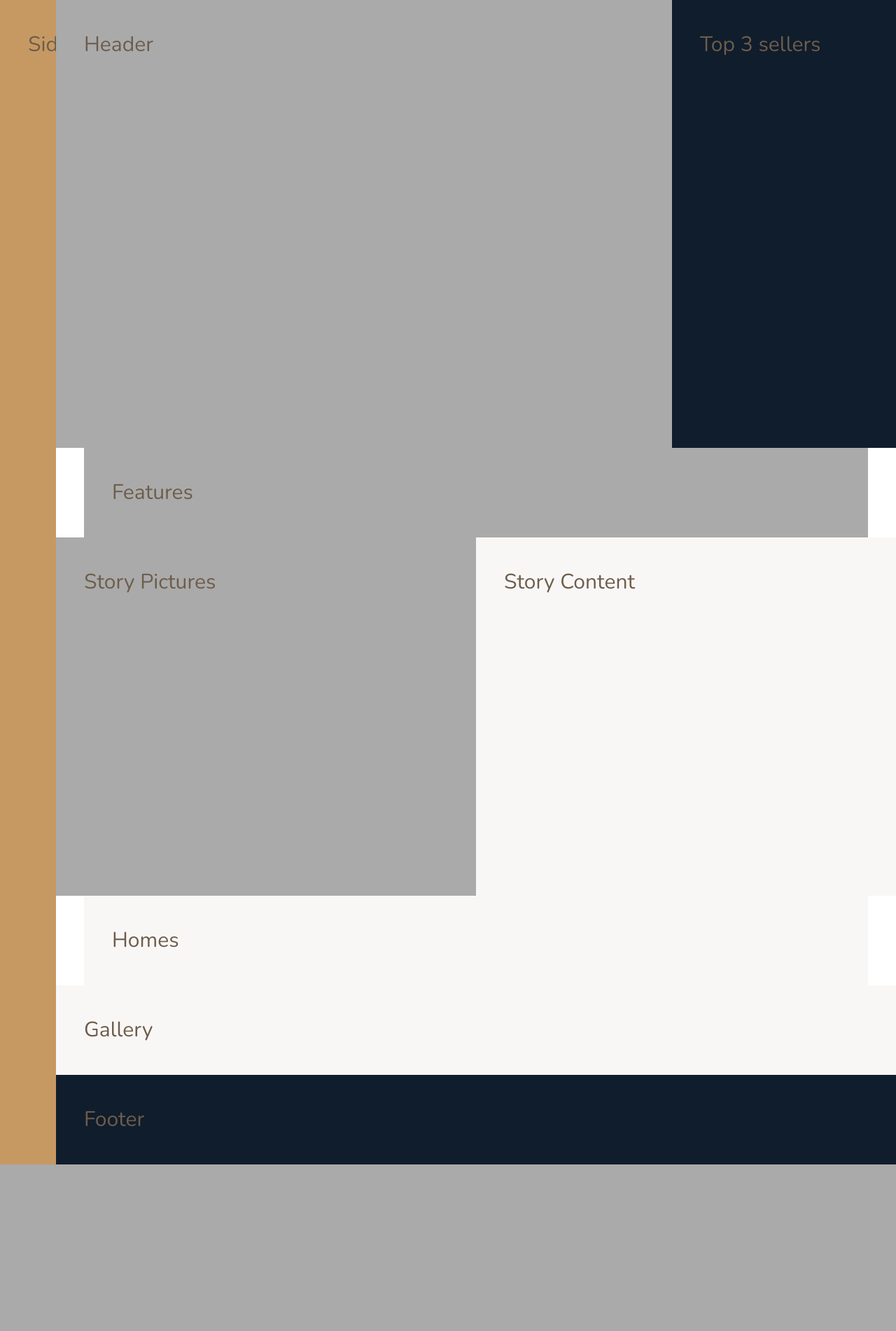
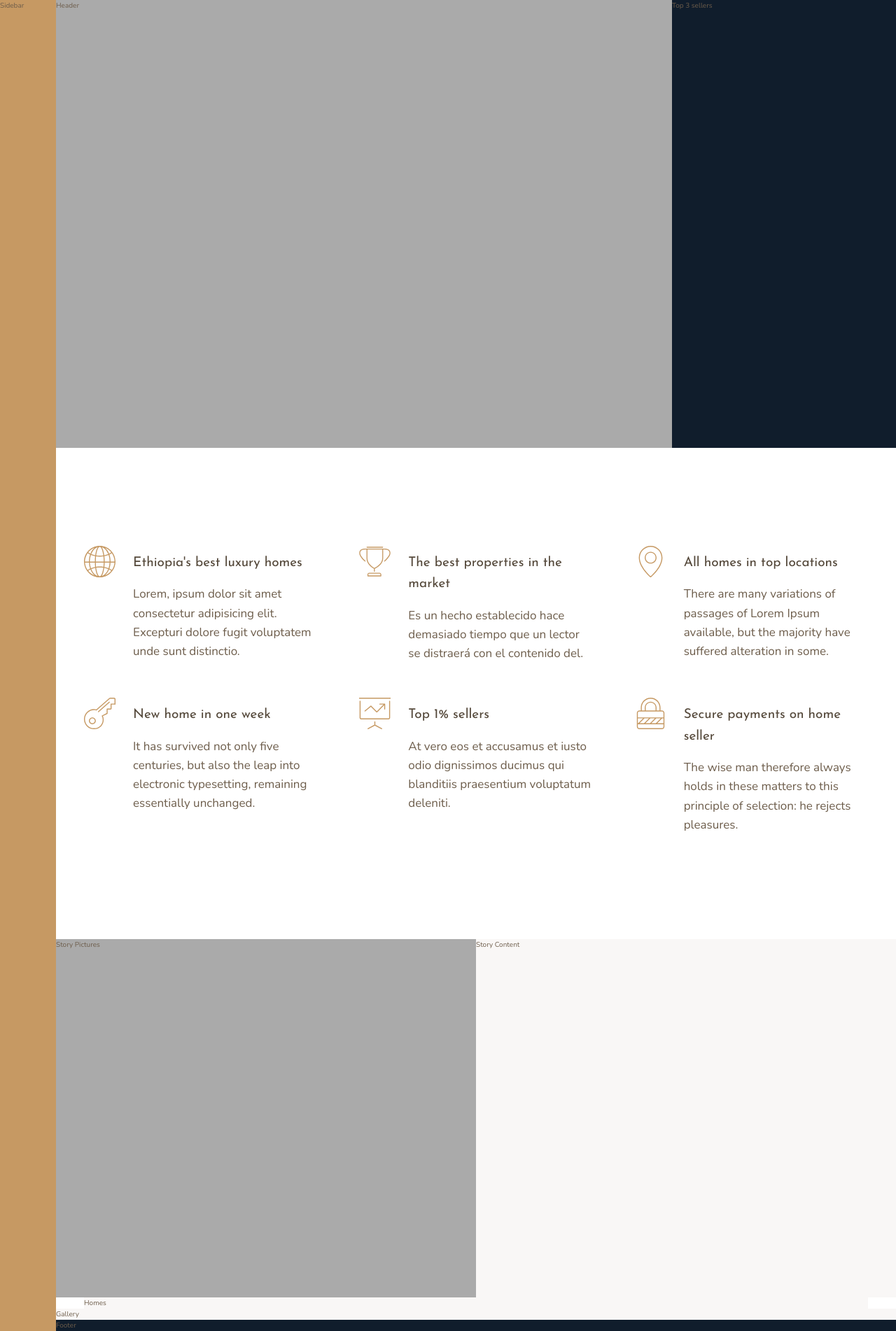
Before and after one commit to ermyas7/bet, a PHP site: page / in a window 1280 px wide. Shown: the whole page at 70% size. Before the commit the page ends 1664 px from the top, so only its background shows below. Run offline with PHP 8.4, Linux system fonts and the light colour scheme.

Commit message:
Add features section

```diff
--- a/css/style.css
+++ b/css/style.css
@@ -19,9 +19,17 @@ body {
   display: grid;
   grid-template-rows: 80vh min-content 40vw repeat(3, min-content);
   grid-template-columns: [sidebar-start] 8rem [sidebar-end full-start] 1fr [center-start] repeat(8, [col-start] minmax(min-content, 14rem) [col-end]) [center-end] 1fr [full-end]; }
-  .container > * {
-    padding: 40px;
-    font-size: 3rem; }
+
+.heading-1, .heading-2, .heading-3, .heading-4 {
+  font-family: "Josefin Sans", sans-serif;
+  font-weight: 400; }
+
+.heading-4 {
+  font-size: 1.9rem; }
+  .heading-4--light {
+    color: #f9f7f6; }
+  .heading-4--dark {
+    color: #54483A; }
 
 .sidebar {
   background-color: #c69963;
@@ -37,8 +45,26 @@ body {
   grid-column: col-start 7/ full-end; }
 
 .features {
-  background-color: #aaa;
-  grid-column: center-start/ center-end; }
+  grid-column: center-start/ center-end;
+  margin: 15rem 0;
+  display: grid;
+  grid-template-columns: repeat(auto-fit, minmax(25rem, 1fr));
+  grid-gap: 6rem;
+  align-items: start; }
+
+.feature {
+  display: grid;
+  grid-template-columns: min-content 1fr;
+  grid-row-gap: 1.5rem;
+  grid-column-gap: 2.5rem; }
+  .feature__icon {
+    fill: #c69963;
+    width: 4.5rem;
+    height: 4.5rem;
+    transform: translateY(-1rem);
+    grid-row: 1/ span 2; }
+  .feature__text {
+    font-size: 1.7rem; }
 
 .story__pictures {
   background-color: #aaa;
--- a/index.html
+++ b/index.html
@@ -25,7 +25,91 @@
         </div>
 
         <section class="features">
-            Features
+
+            <div class="feature">
+                <svg class="feature__icon">
+                    <use Xlink:href="img/sprite.svg#icon-global"></use>
+                </svg>
+
+                <h4 class="heading-4 heading-4--dark">
+                    Ethiopia's best luxury homes
+                </h4>
+
+                <p class="feature__text">
+                    Lorem, ipsum dolor sit amet consectetur adipisicing elit. Excepturi dolore fugit voluptatem unde sunt distinctio.
+                </p>
+            </div>
+
+            <div class="feature">
+                <svg class="feature__icon">
+                    <use Xlink:href="img/sprite.svg#icon-trophy"></use>
+                </svg>
+
+                <h4 class="heading-4 heading-4--dark">
+                    The best properties in the market
+                </h4>
+
+                <p class="feature__text">
+                    Es un hecho establecido hace demasiado tiempo que un lector se distraerá con el contenido del.
+                </p>
+            </div>
+
+            <div class="feature">
+                <svg class="feature__icon">
+                    <use Xlink:href="img/sprite.svg#icon-map-pin"></use>
+                </svg>
+
+                <h4 class="heading-4 heading-4--dark">
+                    All homes in top locations
+                </h4>
+
+                <p class="feature__text">
+                    There are many variations of passages of Lorem Ipsum available, but the majority have suffered alteration in some.
+                </p>
+            </div>
+
+            <div class="feature">
+                <svg class="feature__icon">
+                    <use Xlink:href="img/sprite.svg#icon-key"></use>
+                </svg>
+
+                <h4 class="heading-4 heading-4--dark">
+                    New home in one week
+                </h4>
+
+                <p class="feature__text">
+                    It has survived not only five centuries, but also the leap into electronic typesetting, remaining essentially unchanged.
+                </p>
+            </div>
+
+            <div class="feature">
+                <svg class="feature__icon">
+                    <use Xlink:href="img/sprite.svg#icon-presentation"></use>
+                </svg>
+
+                <h4 class="heading-4 heading-4--dark">
+                    Top 1% sellers
+                </h4>
+
+                <p class="feature__text">
+                    At vero eos et accusamus et iusto odio dignissimos ducimus qui blanditiis praesentium voluptatum deleniti.
+                </p>
+            </div>
+
+            <div class="feature">
+                <svg class="feature__icon">
+                    <use Xlink:href="img/sprite.svg#icon-lock"></use>
+                </svg>
+
+                <h4 class="heading-4 heading-4--dark">
+                    Secure payments on home seller
+                </h4>
+
+                <p class="feature__text">
+                    The wise man therefore always holds in these matters to this principle of selection: he rejects pleasures.
+                </p>
+            </div>
+
         </section>
 
         <div class="story__pictures">
--- a/sass/_base.scss
+++ b/sass/_base.scss
@@ -45,9 +45,4 @@ body{
     grid-template-columns:[sidebar-start] 8rem [sidebar-end full-start]
      1fr [center-start] repeat(8, [col-start] minmax(min-content, 14rem) [col-end])
       [center-end] 1fr [full-end];
-
-      &>*{
-          padding: 40px;
-          font-size: 3rem;
-      }
 }
--- a/sass/_features.scss
+++ b/sass/_features.scss
@@ -1,4 +1,32 @@
 .features{
-    background-color: $color-grey-light-2;
     grid-column: center-start/ center-end;
+
+    margin: 15rem 0;
+    display: grid;
+    grid-template-columns: repeat(auto-fit, minmax(25rem, 1fr));
+    grid-gap: 6rem;
+    align-items: start;
 }
+
+.feature{
+
+    display: grid;
+    grid-template-columns: min-content 1fr;
+    grid-row-gap: 1.5rem;
+    grid-column-gap: 2.5rem;
+
+    &__icon{
+        fill: $color-primary;
+        width: 4.5rem;
+        height: 4.5rem;
+
+        transform: translateY(-1rem);
+
+        grid-row: 1/ span 2;
+    }
+
+    &__text{
+        font-size: 1.7rem;
+    }
+
+}
--- a/sass/_typography.scss
+++ b/sass/_typography.scss
@@ -0,0 +1,29 @@
+%heading{
+    font-family: $font-display;
+    font-weight: 400;
+}
+
+.heading-1{
+    @extend %heading;
+}
+
+.heading-2{
+    @extend %heading;
+}
+
+.heading-3{
+    @extend %heading;
+}
+
+.heading-4{
+    @extend %heading;
+    font-size: 1.9rem;
+
+    &--light{
+        color: $color-grey-light-1;
+    }
+
+    &--dark{
+        color: $color-grey-dark-1;
+    }
+}
```
